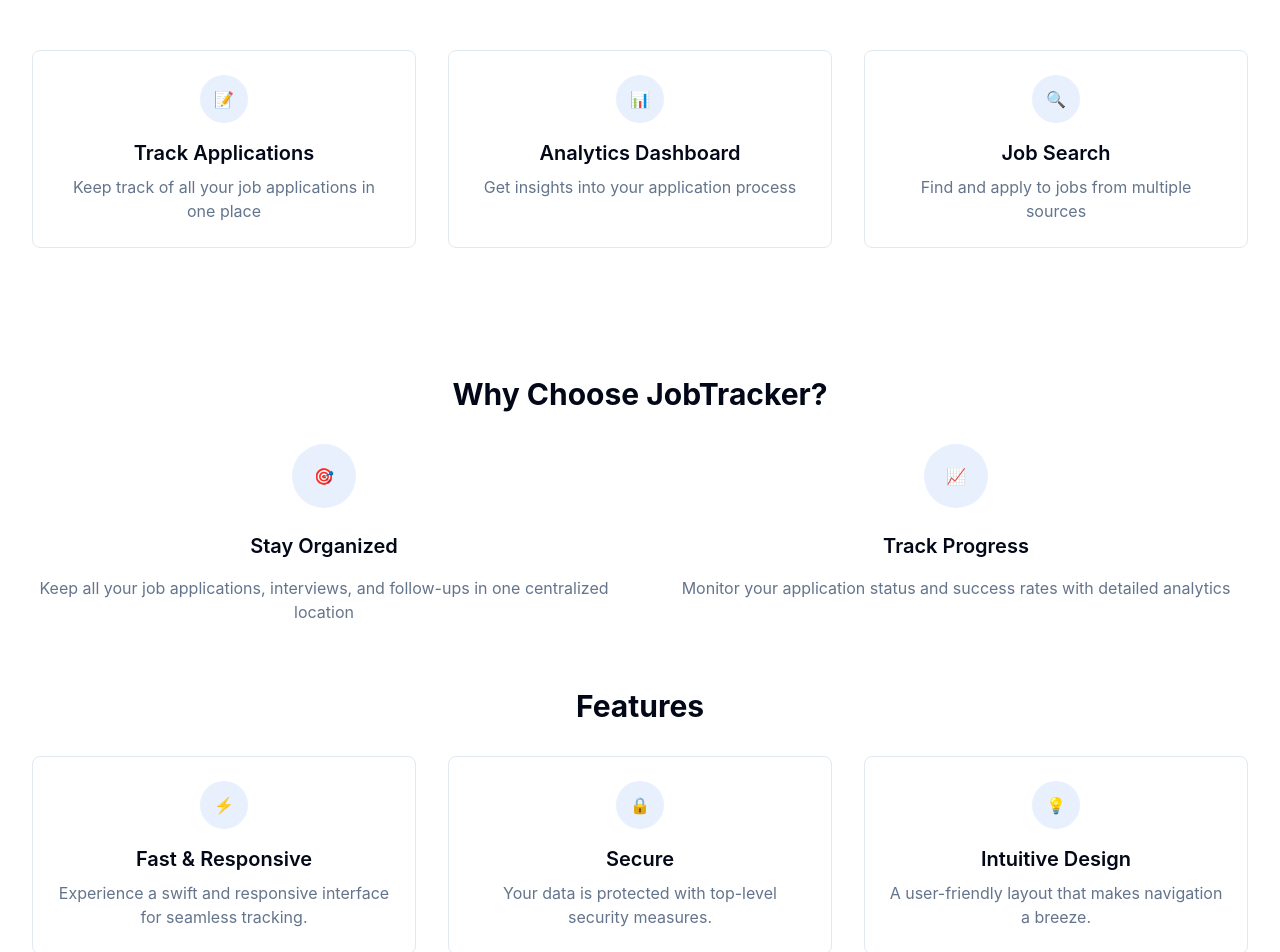
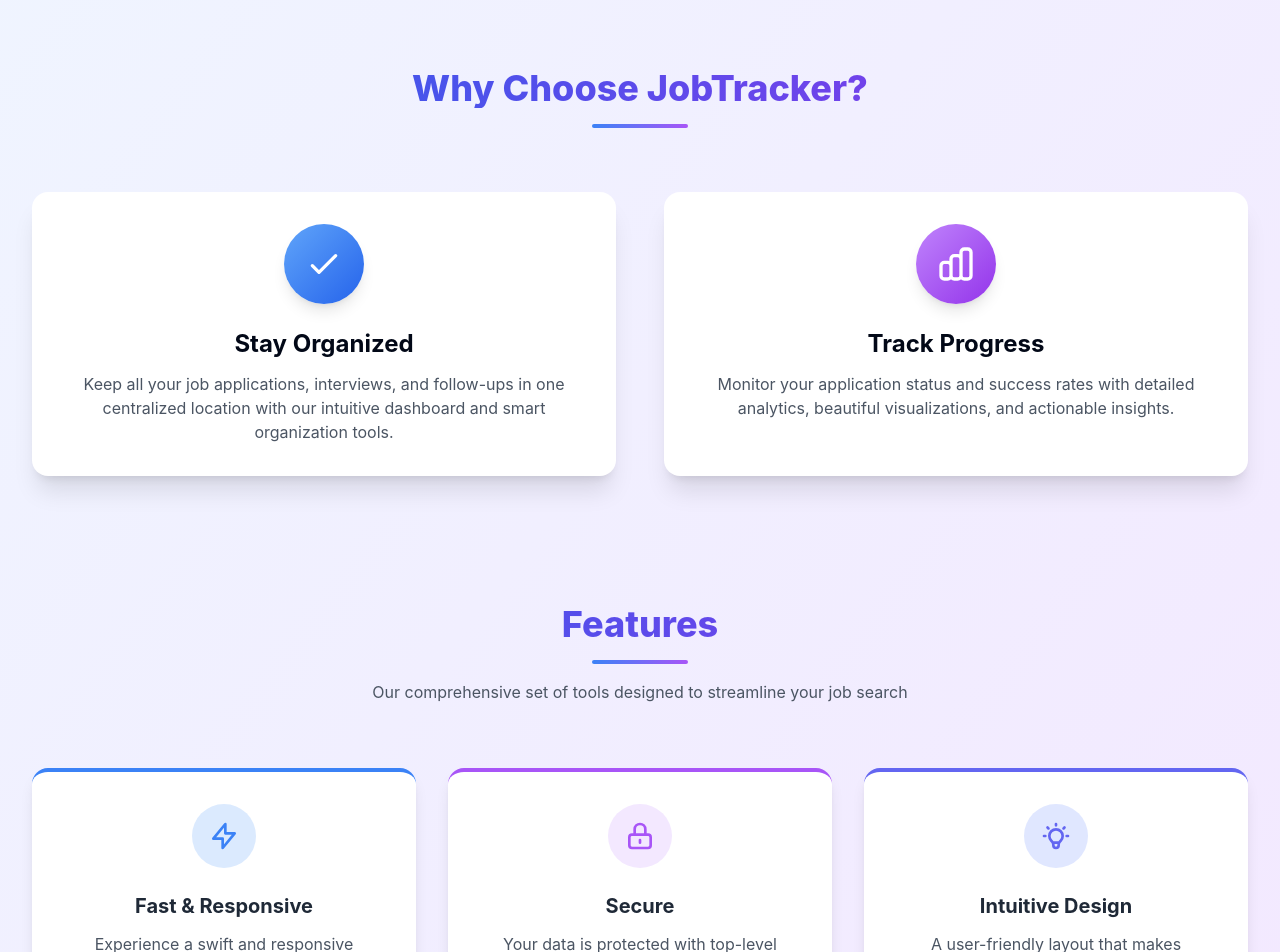
Before and after one commit to deddecco/senior-capstone-spring-2025, a React (Create React App) app in the folder frontend/: page / in a window 1280 px wide. Shown: the part 420-1372 px from the top of the page. Built offline with nearby package versions, Linux system fonts and the light colour scheme.

Commit message:
tidied up the landing page for auth users and non-auth users, also introduced a more attractive theme for home, signin, and signup

```diff
--- a/frontend/src/pages/Home.js
+++ b/frontend/src/pages/Home.js
@@ -1,139 +1,29 @@
-import React, { useEffect, useState } from 'react';
+import React, { useEffect } from 'react';
 import { Link, useNavigate } from 'react-router-dom';
 import { useAuth } from '../contexts/AuthContext';
-import { api } from '../lib/api';
 
 function Home() {
-  const { user, signOut } = useAuth();
+  const { user } = useAuth();
   const navigate = useNavigate();
-  const [jobs, setJobs] = useState([]);
-  const [loading, setLoading] = useState(true);
-  const [error, setError] = useState(null);
 
   useEffect(() => {
+    // If user is authenticated, redirect to Dashboard
     if (user) {
-      fetchJobs();
-    } else {
-      setLoading(false);
+      navigate('/dashboard');
     }
-  }, [user]);
+  }, [user, navigate]);
 
-  const fetchJobs = async () => {
-    try {
-      const jobsData = await api.getJobs();
-      setJobs(jobsData);
-    } catch (err) {
-      setError('Failed to fetch jobs');
-      console.error('Error fetching jobs:', err);
-    } finally {
-      setLoading(false);
-    }
-  };
-
-  const handleSignOut = async () => {
-    try {
-      await signOut();
-      navigate('/signin');
-    } catch (err) {
-      console.error('Error signing out:', err);
-    }
-  };
-
-  // Loading state
-  if (loading) {
-    return (
-        <div className="min-h-screen bg-background flex items-center justify-center">
-          <div className="text-xl">Loading...</div>
-        </div>
-    );
-  }
-
-  // Authenticated view
-  if (user) {
-    return (
-        <div className="min-h-screen bg-background">
-          <nav className="fixed w-full top-0 z-50 bg-background/95 backdrop-blur supports-[backdrop-filter]:bg-background/60 border-b border-border">
-            <div className="container flex h-16 items-center justify-between">
-              <div className="text-2xl font-bold text-primary">JobTracker</div>
-              <div className="flex items-center gap-4">
-                <span className="text-sm text-muted-foreground">Welcome, {user.email}</span>
-                <button
-                    onClick={handleSignOut}
-                    className="px-4 py-2 text-sm font-medium text-primary hover:text-primary/80"
-                >
-                  Sign Out
-                </button>
-              </div>
-            </div>
-          </nav>
-
-          <main className="container pt-24">
-            {error && (
-                <div className="mb-4 p-4 bg-destructive/10 text-destructive rounded-md">
-                  {error}
-                </div>
-            )}
-
-            <div className="grid grid-cols-1 md:grid-cols-3 gap-8">
-              <div className="col-span-2">
-                <h2 className="text-2xl font-bold mb-6">Your Job Applications</h2>
-                {jobs.length === 0 ? (
-                    <div className="text-center p-8 border border-border rounded-lg">
-                      <p className="text-muted-foreground">No job applications yet</p>
-                      <button className="mt-4 px-4 py-2 bg-primary text-primary-foreground rounded-md">
-                        Add Your First Job
-                      </button>
-                    </div>
-                ) : (
-                    <div className="space-y-4">
-                      {jobs.map((job) => (
-                          <div key={job.id} className="p-4 border border-border rounded-lg">
-                            <h3 className="font-semibold">{job.title}</h3>
-                            <p className="text-sm text-muted-foreground">{job.company}</p>
-                            <div className="mt-2 flex items-center gap-2">
-                        <span className="px-2 py-1 text-xs bg-primary/10 rounded-full">
-                          {job.status}
-                        </span>
-                            </div>
-                          </div>
-                      ))}
-                    </div>
-                )}
-              </div>
-
-              <div>
-                <h2 className="text-2xl font-bold mb-6">Quick Stats</h2>
-                <div className="space-y-4">
-                  <div className="p-4 border border-border rounded-lg">
-                    <h3 className="text-sm text-muted-foreground">Total Applications</h3>
-                    <p className="text-2xl font-bold">{jobs.length}</p>
-                  </div>
-                  {/* Add more stats as needed */}
-                </div>
-              </div>
-            </div>
-          </main>
-
-          <footer className="mt-8 border-t border-border py-4">
-            <div className="container text-center text-sm text-muted-foreground">
-              © {new Date().getFullYear()} JobTracker. All rights reserved.
-            </div>
-          </footer>
-        </div>
-    );
-  }
-
-  // Non-authenticated view (original landing page)
+  // Only render the landing page (non-authenticated view)
   return (
-      <div className="min-h-screen bg-background">
+      <div className="min-h-screen bg-gradient-to-br from-blue-50 to-purple-100">
         <nav className="fixed w-full top-0 z-50 bg-background/95 backdrop-blur supports-[backdrop-filter]:bg-background/60 border-b border-border">
           <div className="container flex h-16 items-center justify-between">
-            <div className="text-2xl font-bold text-primary">JobTracker</div>
+            <div className="text-2xl font-extrabold tracking-tight text-gray-900">JobTracker</div>
             <div className="flex gap-4">
-              <Link to="/signin" className="px-4 py-2 text-sm font-medium text-primary hover:text-primary/80">
+              <Link to="/signin" className="px-4 py-2 text-sm font-medium text-gray-900 hover:text-gray-700">
                 Sign In
               </Link>
-              <Link to="/signup" className="px-4 py-2 text-sm font-medium bg-primary text-primary-foreground hover:bg-primary/90 rounded-md">
+              <Link to="/signup" className="px-4 py-2 text-sm font-medium bg-gradient-to-r from-blue-500 to-purple-500 text-white hover:brightness-110 rounded-md transition">
                 Sign Up
               </Link>
             </div>
@@ -142,106 +32,95 @@
 
         <main className="container pt-32 pb-16">
           <div className="flex flex-col items-center text-center gap-4">
-            <h1 className="text-4xl sm:text-5xl md:text-6xl lg:text-7xl font-bold tracking-tight">
+            <h1 className="text-5xl md:text-6xl font-extrabold tracking-tight leading-tight">
               Track Your Job Search Journey
             </h1>
             <p className="text-xl text-muted-foreground max-w-[700px] mx-auto">
               Organize your job applications, track your progress, and land your dream job with our powerful job application tracking platform.
             </p>
             <div className="flex gap-4 mt-8">
-              <Link to="/signup" className="px-8 py-3 text-lg font-medium bg-primary text-primary-foreground hover:bg-primary/90 rounded-md">
+              <Link to="/signup" className="px-8 py-3 text-lg font-medium bg-gradient-to-r from-blue-500 to-purple-500 text-white rounded-lg shadow-md hover:brightness-110 transition">
                 Get Started
-              </Link>
-              <button className="px-8 py-3 text-lg font-medium border border-input bg-background hover:bg-accent hover:text-accent-foreground rounded-md">
-                Learn More
-              </button>
-              {/* New API Testing button */}
-              <Link to="/testingapi" className="px-8 py-3 text-lg font-medium border border-input bg-accent text-accent-foreground hover:bg-accent/90 rounded-md">
-                API Testing
-              </Link>
-              <Link to="/design" className="px-8 py-3 text-lg font-medium border border-input bg-accent text-accent-foreground hover:bg-accent/90 rounded-md">
-                Design
               </Link>
             </div>
           </div>
 
-          <div className="grid grid-cols-1 md:grid-cols-3 gap-8 mt-24">
-            <div className="flex flex-col items-center text-center p-6 rounded-lg border border-border bg-card">
-              <div className="h-12 w-12 rounded-full bg-primary/10 flex items-center justify-center mb-4">
-                📝
-              </div>
-              <h3 className="text-xl font-semibold mb-2">Track Applications</h3>
-              <p className="text-muted-foreground">Keep track of all your job applications in one place</p>
+          {/* Why Choose Section - Enhanced */}
+          <div className="mt-32">
+            <div className="text-center mb-16">
+              <h2 className="text-4xl font-extrabold mb-4 bg-gradient-to-r from-blue-600 to-purple-600 bg-clip-text text-transparent">Why Choose JobTracker?</h2>
+              <div className="w-24 h-1 bg-gradient-to-r from-blue-500 to-purple-500 mx-auto rounded-full"></div>
             </div>
-            <div className="flex flex-col items-center text-center p-6 rounded-lg border border-border bg-card">
-              <div className="h-12 w-12 rounded-full bg-primary/10 flex items-center justify-center mb-4">
-                📊
-              </div>
-              <h3 className="text-xl font-semibold mb-2">Analytics Dashboard</h3>
-              <p className="text-muted-foreground">Get insights into your application process</p>
-            </div>
-            <div className="flex flex-col items-center text-center p-6 rounded-lg border border-border bg-card">
-              <div className="h-12 w-12 rounded-full bg-primary/10 flex items-center justify-center mb-4">
-                🔍
-              </div>
-              <h3 className="text-xl font-semibold mb-2">Job Search</h3>
-              <p className="text-muted-foreground">Find and apply to jobs from multiple sources</p>
-            </div>
-          </div>
 
-          <div className="mt-32 text-center">
-            <h2 className="text-3xl font-bold mb-8">Why Choose JobTracker?</h2>
             <div className="grid grid-cols-1 md:grid-cols-2 gap-12">
-              <div className="space-y-4">
-                <div className="h-16 w-16 rounded-full bg-primary/10 flex items-center justify-center mx-auto mb-6">
-                  🎯
+              <div className="bg-white rounded-2xl shadow-xl p-8 transform transition-all duration-300 hover:scale-105 hover:shadow-2xl">
+                <div className="h-20 w-20 rounded-full bg-gradient-to-br from-blue-400 to-blue-600 flex items-center justify-center mx-auto mb-6 shadow-lg">
+                  <svg xmlns="http://www.w3.org/2000/svg" className="h-10 w-10 text-white" fill="none" viewBox="0 0 24 24" stroke="currentColor">
+                    <path strokeLinecap="round" strokeLinejoin="round" strokeWidth={2} d="M5 13l4 4L19 7" />
+                  </svg>
                 </div>
-                <h3 className="text-xl font-semibold">Stay Organized</h3>
-                <p className="text-muted-foreground">
-                  Keep all your job applications, interviews, and follow-ups in one centralized location
+                <h3 className="text-2xl font-bold mb-3 text-center">Stay Organized</h3>
+                <p className="text-gray-600 text-center">
+                  Keep all your job applications, interviews, and follow-ups in one centralized location with our intuitive dashboard and smart organization tools.
                 </p>
               </div>
-              <div className="space-y-4">
-                <div className="h-16 w-16 rounded-full bg-primary/10 flex items-center justify-center mx-auto mb-6">
-                  📈
+
+              <div className="bg-white rounded-2xl shadow-xl p-8 transform transition-all duration-300 hover:scale-105 hover:shadow-2xl">
+                <div className="h-20 w-20 rounded-full bg-gradient-to-br from-purple-400 to-purple-600 flex items-center justify-center mx-auto mb-6 shadow-lg">
+                  <svg xmlns="http://www.w3.org/2000/svg" className="h-10 w-10 text-white" fill="none" viewBox="0 0 24 24" stroke="currentColor">
+                    <path strokeLinecap="round" strokeLinejoin="round" strokeWidth={2} d="M9 19v-6a2 2 0 00-2-2H5a2 2 0 00-2 2v6a2 2 0 002 2h2a2 2 0 002-2zm0 0V9a2 2 0 012-2h2a2 2 0 012 2v10m-6 0a2 2 0 002 2h2a2 2 0 002-2m0 0V5a2 2 0 012-2h2a2 2 0 012 2v14a2 2 0 01-2 2h-2a2 2 0 01-2-2z" />
+                  </svg>
                 </div>
-                <h3 className="text-xl font-semibold">Track Progress</h3>
-                <p className="text-muted-foreground">
-                  Monitor your application status and success rates with detailed analytics
+                <h3 className="text-2xl font-bold mb-3 text-center">Track Progress</h3>
+                <p className="text-gray-600 text-center">
+                  Monitor your application status and success rates with detailed analytics, beautiful visualizations, and actionable insights.
                 </p>
               </div>
             </div>
           </div>
 
-          {/* New Features Section */}
-          <div className="mt-16 text-center">
-            <h2 className="text-3xl font-bold mb-8">Features</h2>
+          {/* Features Section - Enhanced */}
+          <div className="mt-32 mb-16">
+            <div className="text-center mb-16">
+              <h2 className="text-4xl font-extrabold mb-4 bg-gradient-to-r from-blue-600 to-purple-600 bg-clip-text text-transparent">Features</h2>
+              <div className="w-24 h-1 bg-gradient-to-r from-blue-500 to-purple-500 mx-auto rounded-full"></div>
+              <p className="text-gray-600 mt-4 max-w-2xl mx-auto">Our comprehensive set of tools designed to streamline your job search</p>
+            </div>
+
             <div className="grid grid-cols-1 md:grid-cols-3 gap-8">
-              <div className="flex flex-col items-center text-center p-6 rounded-lg border border-border bg-card">
-                <div className="h-12 w-12 rounded-full bg-primary/10 flex items-center justify-center mb-4">
-                  ⚡
+              <div className="bg-white rounded-2xl shadow-lg p-8 border-t-4 border-blue-500 transform transition-all duration-300 hover:-translate-y-2 hover:shadow-xl">
+                <div className="h-16 w-16 rounded-full bg-blue-100 flex items-center justify-center mx-auto mb-6">
+                  <svg xmlns="http://www.w3.org/2000/svg" className="h-8 w-8 text-blue-500" fill="none" viewBox="0 0 24 24" stroke="currentColor">
+                    <path strokeLinecap="round" strokeLinejoin="round" strokeWidth={2} d="M13 10V3L4 14h7v7l9-11h-7z" />
+                  </svg>
                 </div>
-                <h3 className="text-xl font-semibold mb-2">Fast &amp; Responsive</h3>
-                <p className="text-muted-foreground">
-                  Experience a swift and responsive interface for seamless tracking.
+                <h3 className="text-xl font-bold mb-3 text-center text-gray-800">Fast &amp; Responsive</h3>
+                <p className="text-gray-600 text-center">
+                  Experience a swift and responsive interface for seamless tracking, with instant updates and smooth interactions.
                 </p>
               </div>
-              <div className="flex flex-col items-center text-center p-6 rounded-lg border border-border bg-card">
-                <div className="h-12 w-12 rounded-full bg-primary/10 flex items-center justify-center mb-4">
-                  🔒
+
+              <div className="bg-white rounded-2xl shadow-lg p-8 border-t-4 border-purple-500 transform transition-all duration-300 hover:-translate-y-2 hover:shadow-xl">
+                <div className="h-16 w-16 rounded-full bg-purple-100 flex items-center justify-center mx-auto mb-6">
+                  <svg xmlns="http://www.w3.org/2000/svg" className="h-8 w-8 text-purple-500" fill="none" viewBox="0 0 24 24" stroke="currentColor">
+                    <path strokeLinecap="round" strokeLinejoin="round" strokeWidth={2} d="M12 15v2m-6 4h12a2 2 0 002-2v-6a2 2 0 00-2-2H6a2 2 0 00-2 2v6a2 2 0 002 2zm10-10V7a4 4 0 00-8 0v4h8z" />
+                  </svg>
                 </div>
-                <h3 className="text-xl font-semibold mb-2">Secure</h3>
-                <p className="text-muted-foreground">
-                  Your data is protected with top-level security measures.
+                <h3 className="text-xl font-bold mb-3 text-center text-gray-800">Secure</h3>
+                <p className="text-gray-600 text-center">
+                  Your data is protected with top-level security measures, including end-to-end encryption and regular security audits.
                 </p>
               </div>
-              <div className="flex flex-col items-center text-center p-6 rounded-lg border border-border bg-card">
-                <div className="h-12 w-12 rounded-full bg-primary/10 flex items-center justify-center mb-4">
-                  💡
+
+              <div className="bg-white rounded-2xl shadow-lg p-8 border-t-4 border-indigo-500 transform transition-all duration-300 hover:-translate-y-2 hover:shadow-xl">
+                <div className="h-16 w-16 rounded-full bg-indigo-100 flex items-center justify-center mx-auto mb-6">
+                  <svg xmlns="http://www.w3.org/2000/svg" className="h-8 w-8 text-indigo-500" fill="none" viewBox="0 0 24 24" stroke="currentColor">
+                    <path strokeLinecap="round" strokeLinejoin="round" strokeWidth={2} d="M9.663 17h4.673M12 3v1m6.364 1.636l-.707.707M21 12h-1M4 12H3m3.343-5.657l-.707-.707m2.828 9.9a5 5 0 117.072 0l-.548.547A3.374 3.374 0 0014 18.469V19a2 2 0 11-4 0v-.531c0-.895-.356-1.754-.988-2.386l-.548-.547z" />
+                  </svg>
                 </div>
-                <h3 className="text-xl font-semibold mb-2">Intuitive Design</h3>
-                <p className="text-muted-foreground">
-                  A user-friendly layout that makes navigation a breeze.
+                <h3 className="text-xl font-bold mb-3 text-center text-gray-800">Intuitive Design</h3>
+                <p className="text-gray-600 text-center">
+                  A user-friendly layout that makes navigation a breeze, with thoughtful design that anticipates your needs.
                 </p>
               </div>
             </div>
```
Also changed, not shown: frontend/src/pages/SignIn.js (+30 -15 lines), frontend/src/pages/SignUp.js (+35 -20 lines).
